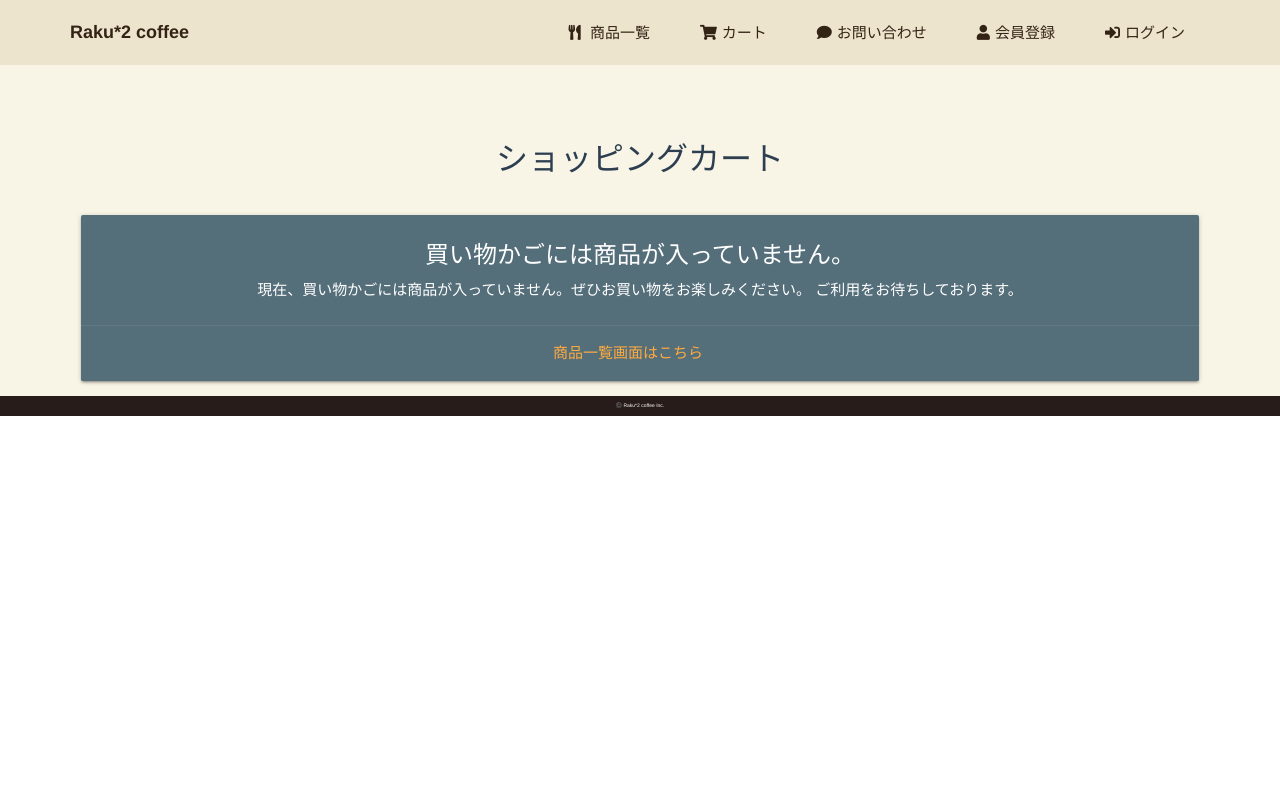
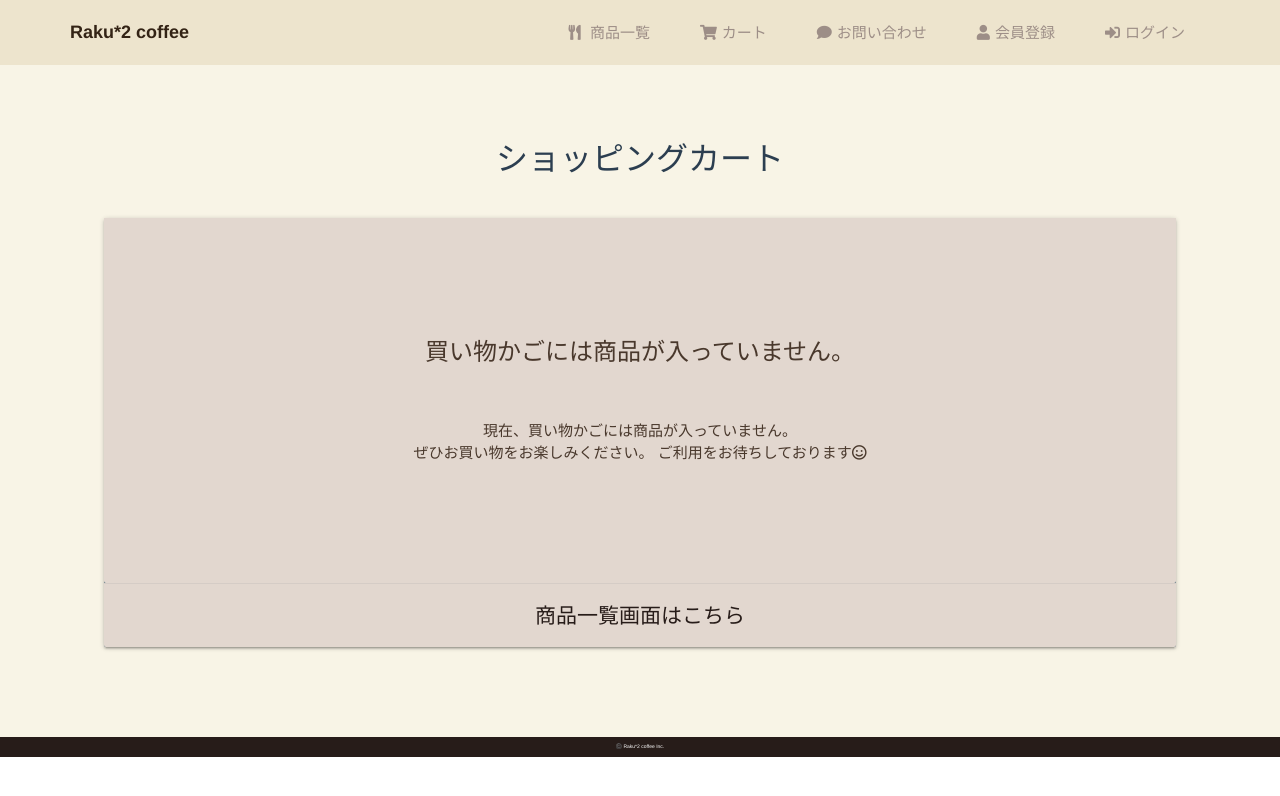
Before and after one commit to kosuke-17/ec-202110c, a Vue app: page /cartList in a window 1280 px wide. Shown: the top 796 px of the page. Built offline with nearby package versions, Linux system fonts and the light colour scheme.

Commit message:
色々修正しました

```diff
--- a/public/common.css
+++ b/public/common.css
@@ -18,12 +18,17 @@ html,
 /* ブラウザデフォルトのマージンをクリア */
 body {
   margin: 0;
+  color: #332315;
 }
 
 /* リンクの下線や青字などの装飾をなくす */
 a {
+  color: #dcc6b9;
+  text-decoration: none;
+}
+
+a:hover {
   color: #332315;
-  text-decoration: none;
 }
 
 /* コンテナ全体の設定 */
@@ -77,6 +82,11 @@ a {
 
 .btn {
   background-color: #55423d;
+  text-align: center;
+  align-items: center;
+}
+.btn:hover {
+  background-color: #debecc;
 }
 
 .row {
--- a/src/components/Header.vue
+++ b/src/components/Header.vue
@@ -82,10 +82,14 @@ header {
 .header-right a {
   line-height: 65px; /* 行の高さを指定(文字が上下の真ん中に配置される) */
   padding: 0 25px;
-  color: #332315;
+  color: #9d8e87;
   display: block; /* a要素をブロック要素に変更(borderまでがクリックできるようになる) */
   /* float: left; */
   transition: all 0.5s; /* アニメーションの設定 all=変化の対象 0.5s=変化にかかる時間 hoverと組み合わせることが多い */
+}
+
+.header-right a:hover {
+  color: #332315;
 }
 /* fontawesome(ログインアイコンの設定) */
 .fas {
--- a/src/views/Home.vue
+++ b/src/views/Home.vue
@@ -3,9 +3,11 @@
     <div class="container">
       <h1 class="title">NO COFFEE, NO LIFE</h1>
       <div class="btn-wrapper">
-        <router-link class="btn" to="/registerUser"> 会員登録 </router-link>
+        <router-link class="btn" to="/registerUser">
+          <i class="fas fa-user"></i> 会員登録
+        </router-link>
         <router-link class="btn" to="/loginUser">
-          <i class="fas fa-sign-in-alt"></i>ログイン
+          <i class="fas fa-sign-in-alt"></i> ログイン
         </router-link>
       </div>
     </div>
--- a/src/views/RegisterUser.vue
+++ b/src/views/RegisterUser.vue
@@ -362,6 +362,7 @@ export default class RegisterUser extends Vue {
 
 .register-admin-btn {
   text-align: center;
+  margin: 5% 0 10% 0;
 }
 
 .error {
--- a/src/views/cartList.vue
+++ b/src/views/cartList.vue
@@ -14,8 +14,9 @@
                       >買い物かごには商品が入っていません。</span
                     >
                     <p>
-                      現在、買い物かごには商品が入っていません。ぜひお買い物をお楽しみください。
-                      ご利用をお待ちしております。
+                      現在、買い物かごには商品が入っていません。
+                      <br />ぜひお買い物をお楽しみください。
+                      ご利用をお待ちしております<i class="far fa-smile"></i>
                     </p>
                   </div>
                   <div class="card-action">
@@ -50,7 +51,7 @@
                   <span>{{ orderItem.item.name }}</span>
                 </td>
                 <td>
-                  <span class="price">&nbsp;{{ orderItem.size }}</span
+                  <span class="price">{{ orderItem.size }}</span
                   >&nbsp;&nbsp;{{ orderItem.orderItemUnitPrice(index) }}円
                   &nbsp;&nbsp; {{ orderItem.quantity }}個
                 </td>
@@ -215,15 +216,55 @@ export default class cartList extends Vue {
   text-align: center;
 }
 .price {
-  background-color: #ff4500;
+  background-color: #d6c6af;
   border-radius: 50%; /* 角丸にする設定 */
   color: black;
+  text-align: center;
+  padding: 0 0.5%;
 }
 .card-noItemList {
   text-align: center;
 }
 
+.card {
+  margin: 1% 2% 8%;
+}
+
+.card .card-content {
+  padding: 11% 2%;
+  border-radius: 0 0 2px 2px;
+  background-color: #e2d7cf;
+}
+
+.card .card-content .card-title {
+  display: block;
+  line-height: 32px;
+  margin-bottom: 5%;
+  color: #49382c;
+}
+
+.card .card-content p {
+  color: #49382c;
+}
+
+.card .card-action:last-child {
+  border-radius: 0 0 2 px 2 px;
+  background-color: #e2d7cf;
+}
+
+.card
+  .card-action
+  a:not(.btn):not(.btn-large):not(.btn-small):not(.btn-large):not(.btn-floating) {
+  color: #271c19;
+  margin: 0;
+  font-size: 21px;
+}
+
 .row.order-confirm-btn {
   margin: 0;
 }
+
+.register-admin-btn {
+  margin-bottom: 5% 0 8% 0;
+}
 </style>
--- a/src/views/loginUser.vue
+++ b/src/views/loginUser.vue
@@ -36,7 +36,7 @@
               <div class="input-field col s6 m6 l6">
                 <p class="margin medium-small">
                   <router-link to="/registerUser">
-                    <a>管理者登録はこちら</a>
+                    <a>会員登録はこちら</a>
                   </router-link>
                 </p>
               </div>
```
